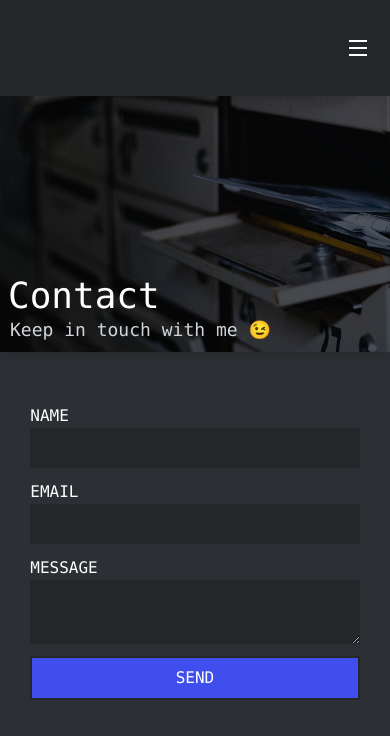
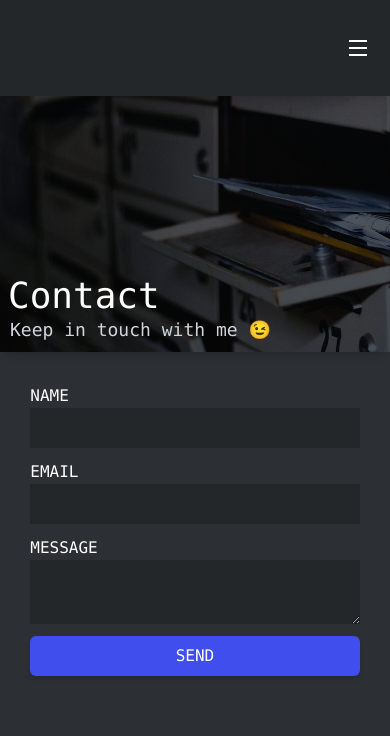
Before and after one commit to rotembarsela/portfolio, a React (Create React App) app in the folder client/: page /contact in a window 390 px wide. Shown: the top 736 px of the page. Built offline with nearby package versions, Linux system fonts and the light colour scheme; no server answers.

Commit message:
minor fixes

```diff
--- a/client/src/pages/Contact.jsx
+++ b/client/src/pages/Contact.jsx
@@ -38,7 +38,7 @@ const Contact = () => {
                 sectionTitle={"Keep in touch with me 😉"}
             />
             <form ref={form} onSubmit={sendEmail}>
-                <div className='flex flex-row justify-center items-center text-white w-full p-3 mt-10 md:mt-0 md:h-[calc(100vh-256px)]'>
+                <div className='flex flex-row justify-center items-center text-white w-full p-3 mt-5 md:mt-0 md:h-[calc(100vh-256px)]'>
                     <div className='flex flex-col gap-3 w-[90%] md:w-1/2'>
                         {success &&
                             <div className='bg-green-500 border rounded-lg flex justify-center items-center gap-3'>
@@ -55,7 +55,7 @@ const Contact = () => {
                         <InputField type="text" name="user_name" label="Name" />
                         <InputField type="email" name="user_email" label="Email" />
                         <TextAreaField name="message" label="Message" />
-                        <button className='bg-primary uppercase border-2 p-2 border-navbg hover:border-indigo-200' type="submit">Send</button>
+                        <button className='bg-primary uppercase p-2 rounded-md transition-all duration-200 ease-linear hover:bg-indigo-800 shadow-md' type="submit">Send</button>
                     </div>
                 </div>
             </form >
```
